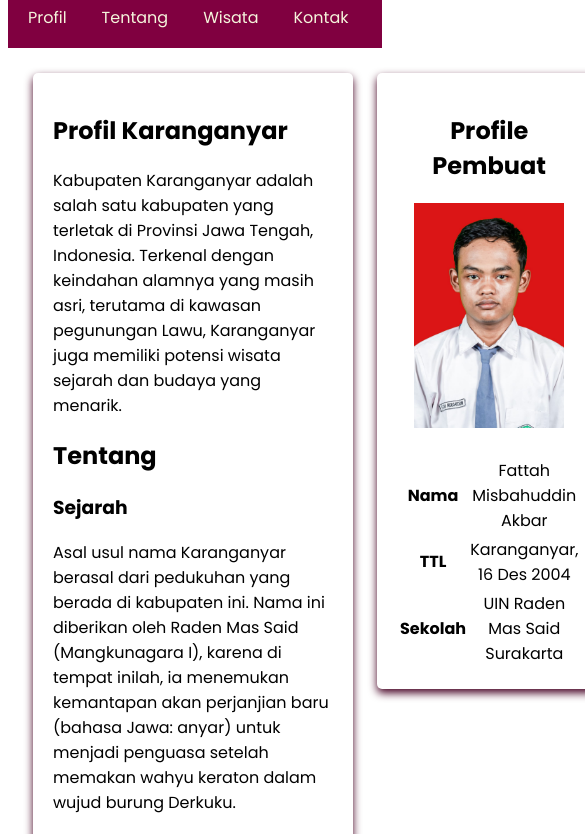
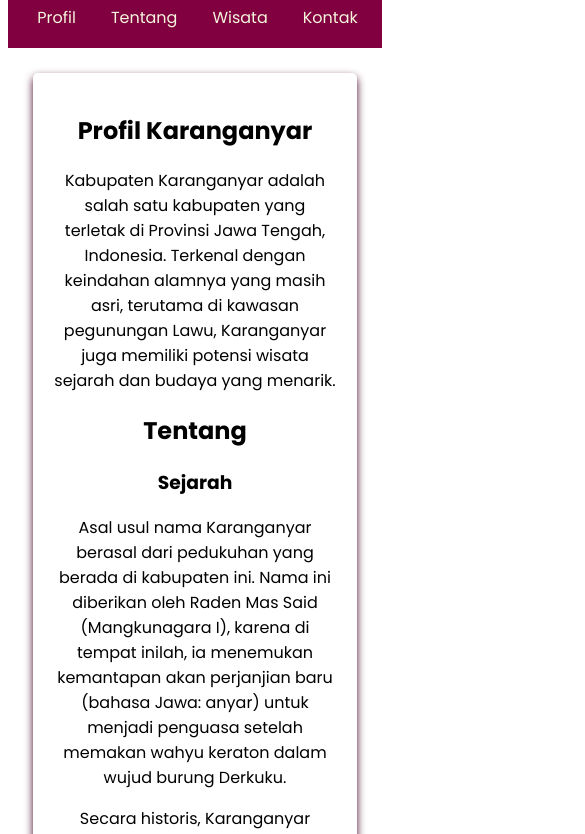
Before and after one commit to ftmsdbr/Basic-Web-Programming, a plain HTML site: page index.html in a window 390 px wide. Shown: the part 233-1067 px from the top of the page, 585 px wide, since content can reach past the window. Drawn offline with Linux system fonts and the light colour scheme.

Commit message:
Update style.css

```diff
--- a/style/style.css
+++ b/style/style.css
@@ -108,3 +108,24 @@ aside table {
     padding: 7px;
     text-align: center;
 }
+@media screen and (max-width: 1200px) {
+    nav {
+        align-items: center;
+    }
+    main {
+      flex-flow: column nowrap;
+      text-align: center;
+    }
+    main aside {
+      align-self: center;
+    }
+  }
+
+  @media screen and (max-width: 760px) {
+    nav ul {
+      justify-content: center;
+    }
+    main aside {
+      align-self: stretch;
+    }
+  }
```
